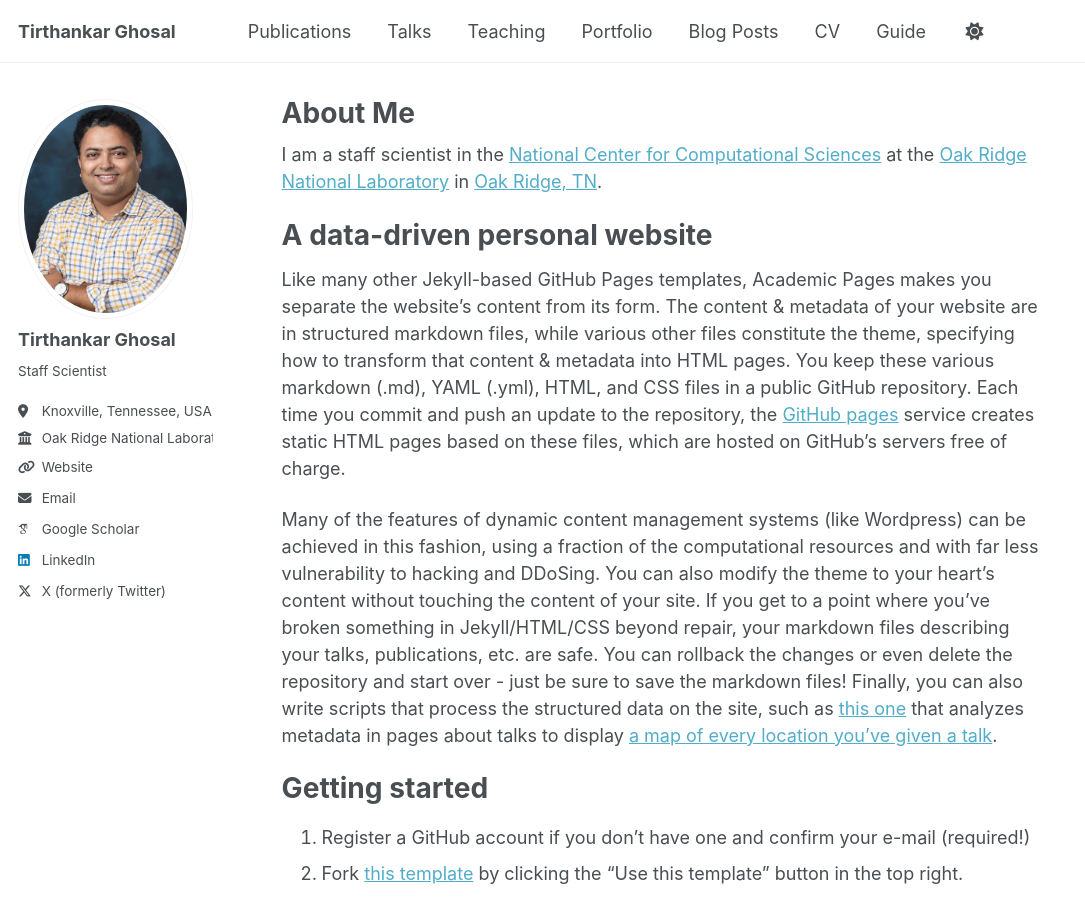
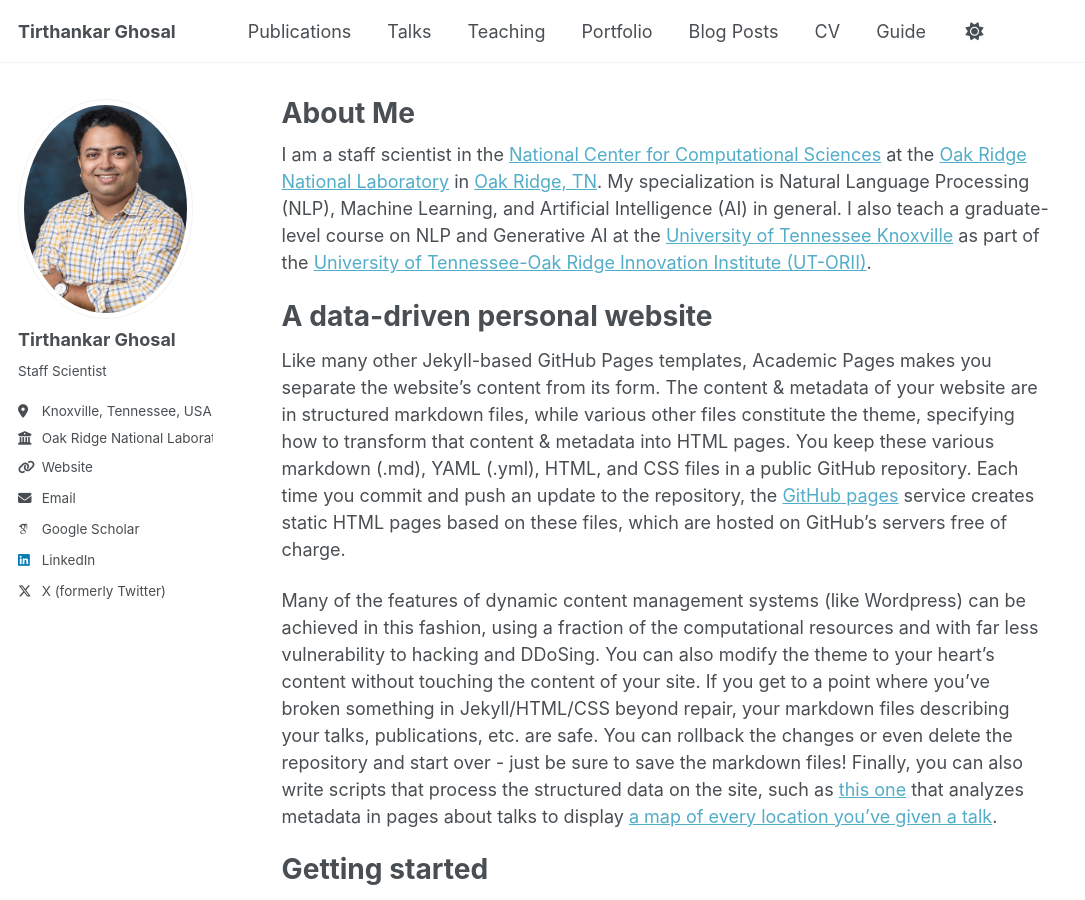
Before and after one commit to Tirthankar-Ghosal/Tirthankar-Ghosal.github.io, a Jekyll site: the page built from _pages/about.md, in a window 1280 px wide and 900 px high. Shown: the whole window, without its empty margins (0-1085 px from the left). Built offline with Jekyll 4.4.1, drawn with Linux system fonts in a browser that asks for light colours; some web fonts are replaced.

Commit message:
Update about.md

```diff
--- a/_pages/about.md
+++ b/_pages/about.md
@@ -7,7 +7,7 @@ redirect_from:
   - /about.html
 ---
 
-I am a staff scientist in the [National Center for Computational Sciences](https://www.ornl.gov/division/nccs) at the [Oak Ridge National Laboratory](https://www.ornl.gov) in [Oak Ridge, TN](https://www.oakridgetn.gov).
+I am a staff scientist in the [National Center for Computational Sciences](https://www.ornl.gov/division/nccs) at the [Oak Ridge National Laboratory](https://www.ornl.gov) in [Oak Ridge, TN](https://www.oakridgetn.gov). My specialization is Natural Language Processing (NLP), Machine Learning, and Artificial Intelligence (AI) in general. I also teach a graduate-level course on NLP and Generative AI at the [University of Tennessee Knoxville](https://bredesencenter.utk.edu/faculty/tirthankar-ghosal/) as part of the [University of Tennessee-Oak Ridge Innovation Institute (UT-ORII)](https://utorii.com).
 
 A data-driven personal website
 ======
```
